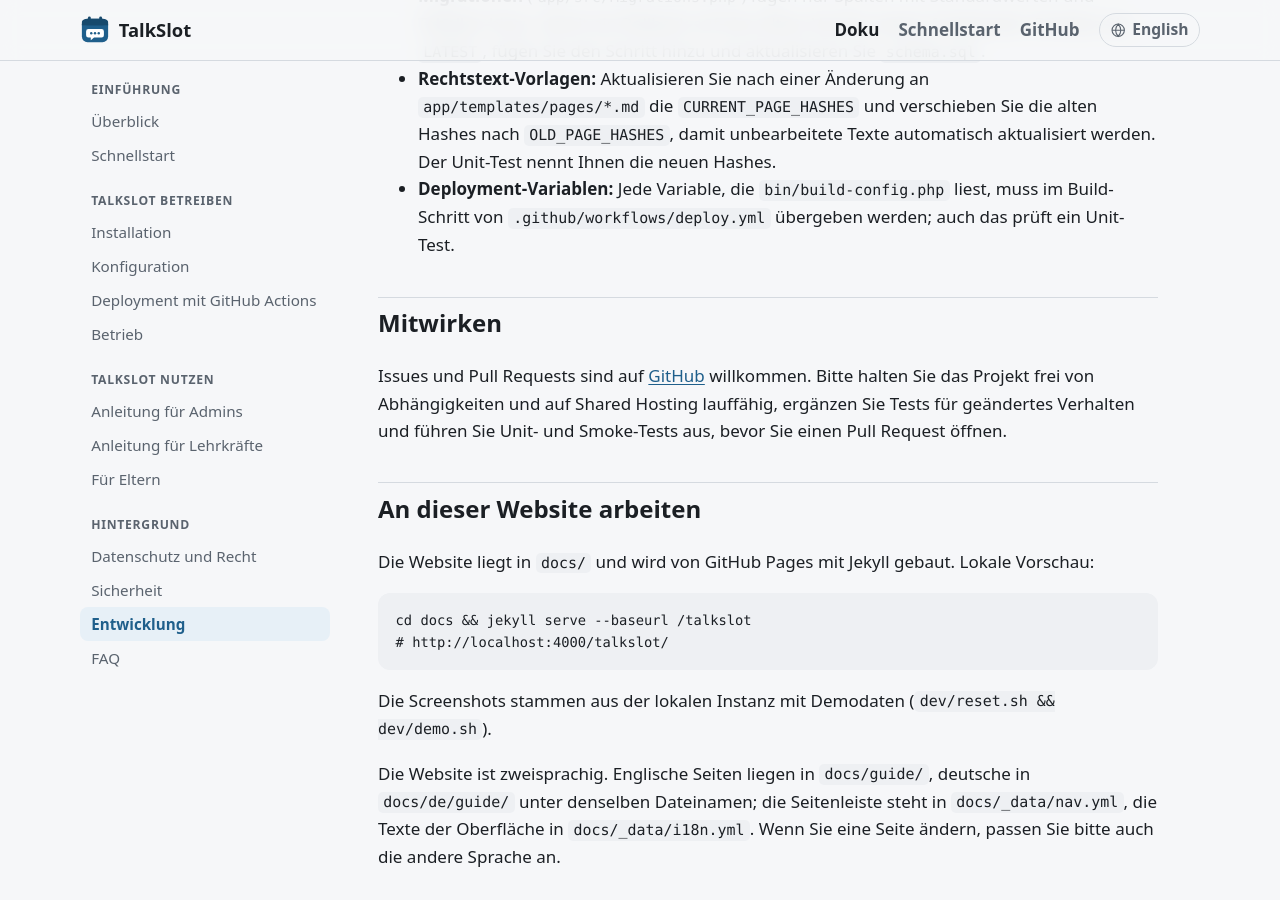
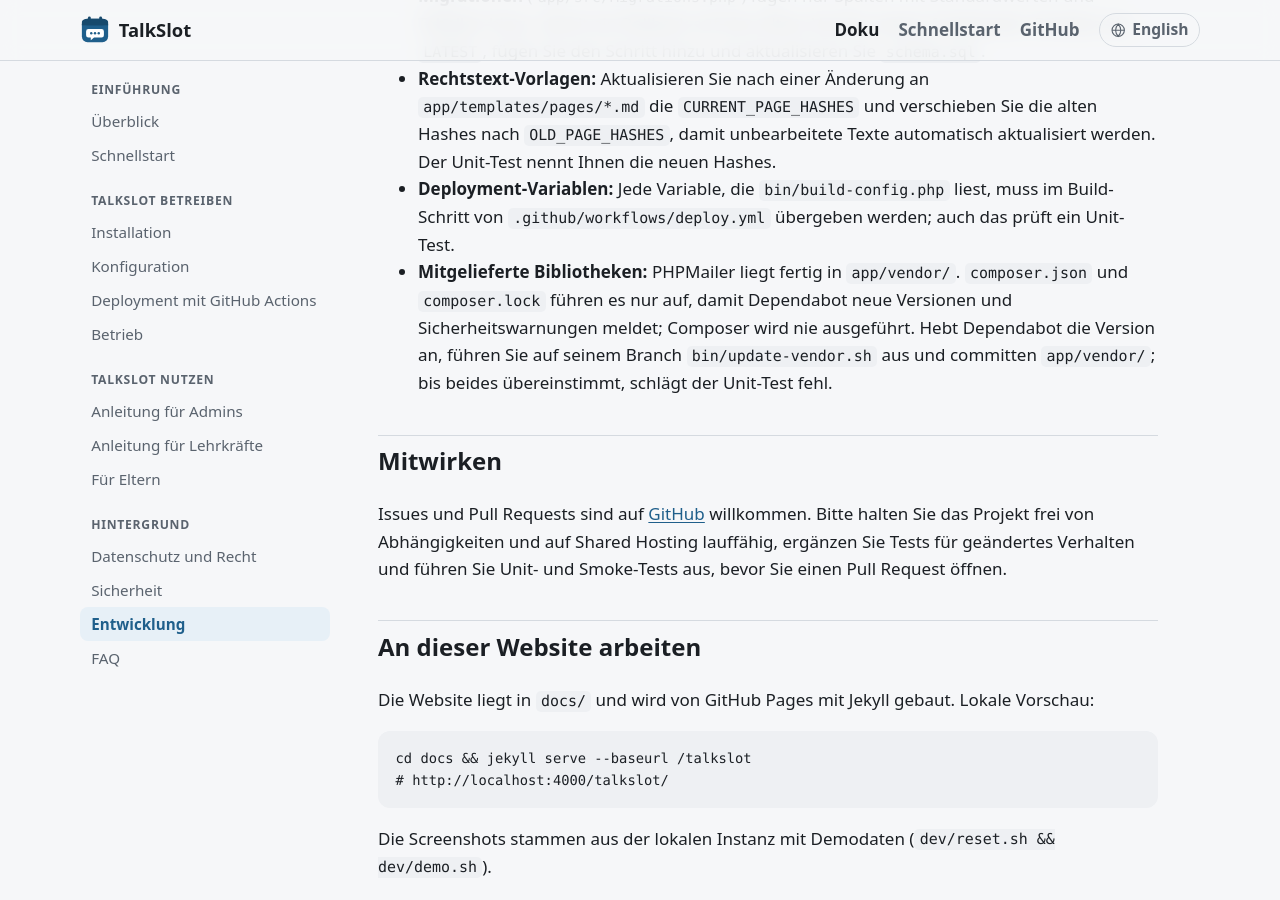
Before and after one commit to skornehl/talkslot, a Jekyll site: the page built from docs/de/guide/development.md, in a window 1280 px wide and 900 px high, scrolled down 1392 px. Built offline with Jekyll 4.4.1, drawn with Linux system fonts in a browser that asks for light colours.

Commit message:
chore: let Dependabot watch the bundled PHPMailer
PHPMailer is committed in app/vendor/ without Composer, so Dependabot saw no dependencies at all. composer.json and composer.lock now list it (Composer is still never run), and .github/dependabot.yml checks for updates weekly. bin/update-vendor.sh copies the version from composer.lock into app/vendor/, and a unit test fails while the two differ, so a Dependabot pull request cannot be merged before the code is updated. The bundled files are byte-identical to upstream v7.1.1.

```diff
--- a/docs/de/guide/development.md
+++ b/docs/de/guide/development.md
@@ -56,6 +56,10 @@ Nach einem vollständigen Durchlauf darf keine Fehler-E-Mail verschickt worden s
   Texte automatisch aktualisiert werden. Der Unit-Test nennt Ihnen die neuen Hashes.
 - **Deployment-Variablen:** Jede Variable, die `bin/build-config.php` liest, muss im Build-Schritt von
   `.github/workflows/deploy.yml` übergeben werden; auch das prüft ein Unit-Test.
+- **Mitgelieferte Bibliotheken:** PHPMailer liegt fertig in `app/vendor/`. `composer.json` und
+  `composer.lock` führen es nur auf, damit Dependabot neue Versionen und Sicherheitswarnungen meldet;
+  Composer wird nie ausgeführt. Hebt Dependabot die Version an, führen Sie auf seinem Branch
+  `bin/update-vendor.sh` aus und committen `app/vendor/`; bis beides übereinstimmt, schlägt der Unit-Test fehl.
 
 ## Mitwirken
 
```
Also changed, not shown: composer.json (added, +24 -0 lines), docs/guide/development.md (+4 -0 lines), .github/dependabot.yml (added), 3 other files.
